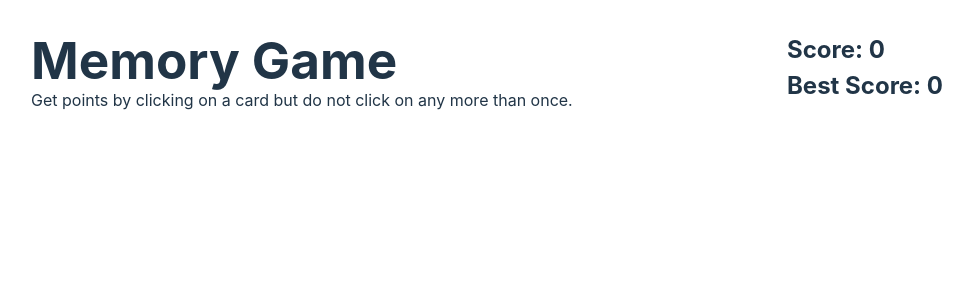
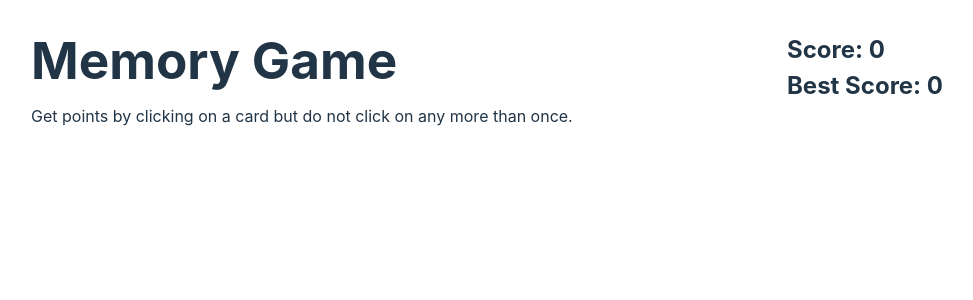
Before and after one commit to Linielt/memory-card-game, a React (Vite) app: page / in a window 1280 px wide. Shown: the top 300 px of the page, without its empty margins (153-1126 px from the left). Built offline with nearby package versions, Linux system fonts and the light colour scheme.

Commit message:
Added gap to game title and description

```diff
--- a/src/App.css
+++ b/src/App.css
@@ -18,7 +18,6 @@ body {
   flex-direction: column;
   align-items: center;
   justify-content: center;
-  gap: 1rem;
 }
 
 header {
@@ -26,3 +25,7 @@ header {
   justify-content: space-between;
   width: 100%;
 }
+
+h1 {
+  margin-bottom: 1rem;
+}
--- a/src/App.jsx
+++ b/src/App.jsx
@@ -8,8 +8,10 @@ function App() {
   return (
     <main className='app'>
       <header>
-        <div class='game-info'>
-          <h1>Memory Game</h1>
+        <div className='game-info'>
+          <div className='game-title'>
+            <h1>Memory Game</h1>
+          </div>
           <p>Get points by clicking on a card but do not click on any more than once.</p>
         </div>
         <ScoreBoard></ScoreBoard>
```
